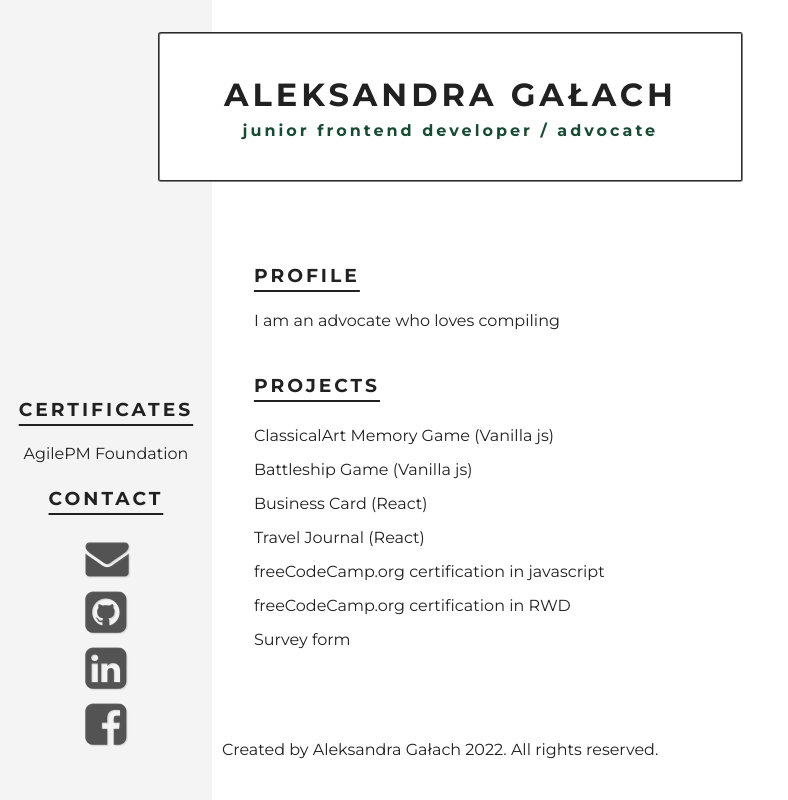
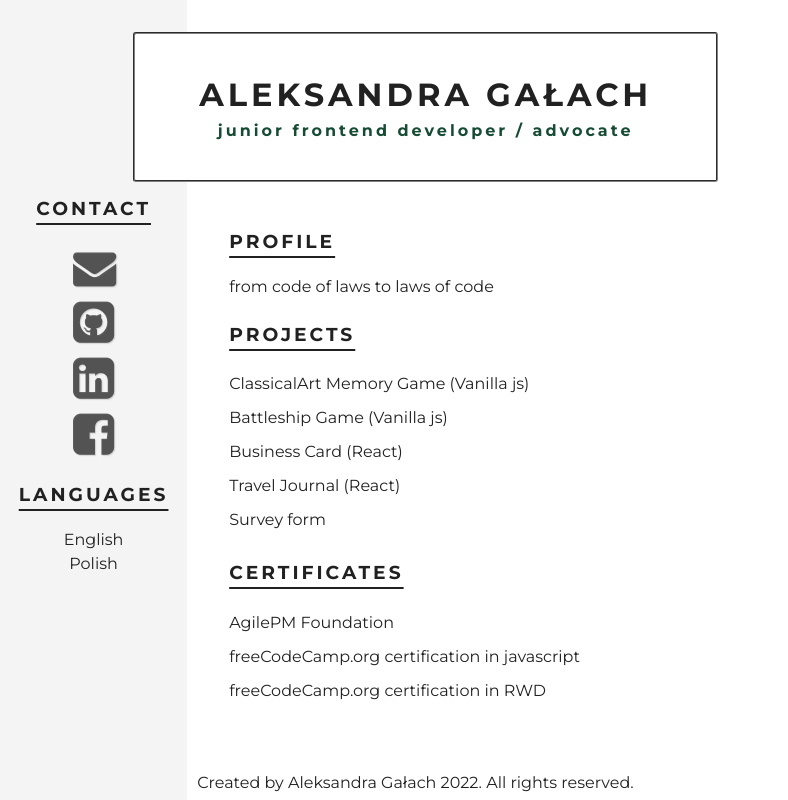
Before and after one commit to Rachelkakoderka/portfolio-cv-style, a React (Create React App) app: page / in a window 1280 px wide. Shown: the whole page, without its empty margins (0-788 px from the left). Built offline with nearby package versions, Linux system fonts and the light colour scheme.

Commit message:
PROJECTS-TILE ELEMENT

```diff
--- a/public/assets/projectsData.js
+++ b/public/assets/projectsData.js
@@ -40,14 +40,14 @@ export default [
 	},
 	{
 		id: 6,
-		show: true,
+		show: false,
 		link: "https://freecodecamp.org/certification/fccd924f8fe-ae7b-4a35-9ac0-e799be6ea970/javascript-algorithms-and-data-structures",
 		title: "freeCodeCamp.org certification in javascript",
 		description: {}
 	},
 	{
 		id: 7,
-		show: true,
+		show: false,
 		link: "https://www.freecodecamp.org/certification/fccd924f8fe-ae7b-4a35-9ac0-e799be6ea970/responsive-web-design",
 		title: "freeCodeCamp.org certification in RWD",
 		description: {}
--- a/src/App.css
+++ b/src/App.css
@@ -102,7 +102,7 @@ a {
     grid-row: 1/-4;
     display:flex;
     flex-direction: column;
-    justify-content: flex-end;
+    justify-content: center;
     align-items: center;
     padding-bottom: 3em;
 }
@@ -110,11 +110,7 @@ a {
   margin: 1em;
 }
 
-.menu-certificates {
-  display: flex;
-  flex-direction: column;
 
-}
 
 .menu--icons {
     display:flex;
@@ -141,7 +137,9 @@ a {
     transform: translateY(-5px);
 }
 
-
+.menu--languages  {
+  text-align: center;
+}
 
 .welcome {
     grid-column: 2/4;
@@ -197,23 +195,69 @@ h3 {
     text-underline-offset: 8px;
     text-decoration-thickness: 2px;
     margin-bottom: 1em;
+    display: block;
 }
 
 .project--link {
     display: block;
+    width: fit-content;
+    padding: 5px 0;
+
+
+}
+
+.project--description {
+
+}
+
+.project--description:hover {
+  /* border: 5px solid white; why is it bouncing so much? */
+  font-weight: 700;
+}
+/* .project--description:hover::before {
+  content: "< ";
+
+}
+.project--description:hover::after {
+  content: " />";
+
+} */
+
+.projects--tile {
+  grid-row: 1/3;
+  grid-column: 2/3;
+
+}
+
+.projects-tile--content {
+  display: grid;
+  grid-template: 3 / 3;
+}
+
+.projects-tile--content p {
+  display: ;
+}
+.project-tile--button {
+  display: block;
+}
+
+.projects-certificates {
+  display: flex;
+  flex-direction: column;
+  width: fit-content;
+
+}
+
+.projects--certificate-link {
+    display: block;
+    width: fit-content;
     padding: 5px 0;
 
 }
 
-.project--link:hover {
-  border: 5px solid white;
+.projects--certificate-link:hover {
+
   font-weight: 700;
-}
-
-
-.projects--tile {
-  grid-row: 1/3;
-  grid-column: 2/3;
 }
 .footer {
   /* Change */
--- a/src/assets/projectsData.js
+++ b/src/assets/projectsData.js
@@ -2,68 +2,83 @@ export default [
 	{
 		id: 1,
 		show: true,
-		link: "https://github.com/Rachelkakoderka/ClassicalArt-Memory-Game",
-		description: "ClassicalArt Memory Game (Vanilla js)"
+		link: "https://konradgalach.link",
+		title: "ClassicalArt Memory Game (Vanilla js)",
+		description: {
+			tech: "Vanilla JS",
+			inspiration: "my own"
+
+		}
 	},
 	{
 		id: 2,
 		show: true,
 		link: "https://github.com/Rachelkakoderka/Battleship-game",
-		description: "Battleship Game (Vanilla js)"
+		title: "Battleship Game (Vanilla js)" ,
+		description: {}
 	},
 	{
 		id: 3,
 		show: true,
 		link: "https://github.com/Rachelkakoderka/Businnes-card",
-		description: "Business Card (React)"
+		title: "Business Card (React)",
+		description: {}
 	},
 	{
 		id: 4,
 		show: false,
 		link: "./battleship-game/battleshipAG.html",
-		description: "ClassicalArt Memory Game (Vanilla js)"
+		title: "ClassicalArt Memory Game (Vanilla js)",
+		description: {}
 	},
 	{
 		id: 5,
 		show: true,
 		link: "https://github.com/Rachelkakoderka/travel-journal",
-		description: "Travel Journal (React)"
+		title: "Travel Journal (React)",
+		description: {}
 	},
 	{
 		id: 6,
-		show: true,
+		show: false,
 		link: "https://freecodecamp.org/certification/fccd924f8fe-ae7b-4a35-9ac0-e799be6ea970/javascript-algorithms-and-data-structures",
-		description: "freeCodeCamp.org certification in javascript"
+		title: "freeCodeCamp.org certification in javascript",
+		description: {}
 	},
 	{
 		id: 7,
-		show: true,
+		show: false,
 		link: "https://www.freecodecamp.org/certification/fccd924f8fe-ae7b-4a35-9ac0-e799be6ea970/responsive-web-design",
-		description: "freeCodeCamp.org certification in RWD"
+		title: "freeCodeCamp.org certification in RWD",
+		description: {}
 	},
 	{
 		id: 8,
 		show: true,
 		link: "https://codepen.io/rachelkakoderka/pen/bGrNqLm",
-		description: "Survey form"
+		title: "Survey form",
+		description: {}
 	},
 	{
 		id: 9,
 		show: false,
 		link: "https://codepen.io/rachelkakoderka/pen/WNOPWPg",
-		description: "Tribute page"
+		title: "Tribute page",
+		description: {}
 	},
     {
 		id: 10,
 		show: false,
 		link: "https://codepen.io/rachelkakoderka/pen/qBXZOaX",
-		description: "Product landing page"
+		title: "Product landing page",
+		description: {}
 	},
     {
 		id: 11,
 		show: false,
 		link: "https://codepen.io/rachelkakoderka/pen/eYEZRXW",
-		description: "Technical documentation page"
+		title: "Technical documentation page",
+		description: {}
 	},
 
 ];
--- a/src/components/Footer.js
+++ b/src/components/Footer.js
@@ -8,6 +8,7 @@ export default function Footer() {
       <p className="footer-text">
         Created by Aleksandra Gałach 2022. All rights reserved.
       </p>
+
     </footer>
 
 
--- a/src/components/Menu.js
+++ b/src/components/Menu.js
@@ -3,16 +3,7 @@ import React from "react";
 export default function Menu() {
   return (
     <nav className="menu">
-      <h3 className="menu--header">CERTIFICATES</h3>
-      <div className="menu-certificates">
-        <a
-          href="https://www.credly.com/badges/a9df6862-1bc6-4984-aced-5d8ed8c64fa0/public_url"
-          target="_blank"
-          className="menu--certificate-link"
-        >
-          AgilePM Foundation
-        </a>
-      </div>
+
 
       <h3 className="menu--header">CONTACT</h3>
       <div className="menu--icons">
@@ -27,14 +18,14 @@ export default function Menu() {
         <a
           href="https://github.com/Rachelkakoderka"
           target="_blank"
-          class="menu--contact-link"
+          className="menu--contact-link"
         >
           <i className="icon-github-squared"></i>
         </a>
 
         <a
           href="https://www.linkedin.com/mwlite/in/aleksandra-ga%C5%82ach-b9617a8a"
-          class="menu--contact-link"
+          className="menu--contact-link"
           target="_blank"
         >
           <i className="icon-linkedin-squared"></i>
@@ -48,6 +39,12 @@ export default function Menu() {
           <i className="icon-facebook-squared"></i>
         </a>
       </div>
+
+      <div className="menu--languages">
+        <h3 className="menu--header">LANGUAGES</h3>
+        <p>English</p>
+        <p>Polish</p>
+      </div>
     </nav>
   );
 }
--- a/src/components/ProjectLink.js
+++ b/src/components/ProjectLink.js
@@ -1,11 +1,25 @@
 import React from "react";
+import ProjectTile from "./ProjectTile";
+
 
 export default function ProjectLink(prop){
+      const { description } = prop
+
+
+
+
+
+      // function showProject() {
+      //   // document.querySelector(".projects--tile") = (<ProjectTile description={description} />)
+      // }
 
         return (
-        <a href={prop.link} target="_blank" className="project--link">
-          <p className="project--description">{prop.description}</p>
-        </a>
+          <div
+          className="project--link"
+          onClick={prop.showProjectFunc}>
+            <p className="project--description">{prop.title}</p>
+          </div>
+
     )
 
 }
--- /dev/null
+++ b/src/components/ProjectTile.js
@@ -0,0 +1,24 @@
+import React from "react";
+
+
+export default function ProjectTile(prop){
+
+    return (
+         <div className="projects-tile--content">
+        <h3> {prop.description}</h3>
+        <p> </p>
+
+        <h4> DESCRIPTION:</h4>
+        <p> {prop.description}</p>
+
+        <h4> LINK:</h4>
+        <p> {prop.description}</p>
+
+        <button
+        className="projects-tile--button"
+        onClick={prop.closeButton}
+        > Close </button>
+        </div>
+    )
+
+}
--- a/src/components/Projects.js
+++ b/src/components/Projects.js
@@ -1,42 +1,82 @@
 import React from "react";
 import ProjectLink from "./ProjectLink";
 import projectsData from "../assets/projectsData";
+import ProjectTile from "./ProjectTile";
 
+export default function Projects() {
+  const [projectTile, setProjectTile] = React.useState("");
 
-export default function Projects(){
+  function showProject(project) {
+    console.log(project.target.innerText);
+    let projectName = project.target.innerText;
+    return setProjectTile(projectName);
+  }
+
   let data = projectsData;
-    const projectsToShow = data.filter(x => x.show===true)
-    .map(elem =>
+
+  const projectsToShow = data
+    .filter((x) => x.show === true)
+    .map((elem) => (
       <ProjectLink
         key={elem.id}
         link={elem.link}
+        title={elem.title}
         description={elem.description}
+        showProjectFunc={showProject}
       />
-        )
-    ;
+    ));
+
 
 
   return (
     <section className="projects">
       <div className="projects--bio">
         <h3>PROFILE</h3>
-                <p>I am an advocate who loves compiling
-                </p>
+        <p>from code of laws to laws of code</p>
       </div>
 
-            <div className="projects--tile"></div>
+
+
+
+      <div className="projects--tile">
+        { projectTile ? <ProjectTile description={projectTile} closeButton={() => setProjectTile("")} /> : ""}
+      </div>
+
+
+
+
 
       <div className="projects--header">
         <h3>PROJECTS</h3>
-                <div className="projects--list">
-                {projectsToShow}
+        <div className="projects--list">{projectsToShow}</div>
       </div>
 
+      <div className="projects--certificates">
+        <h3>CERTIFICATES</h3>
+        <a
+          href="https://www.credly.com/badges/a9df6862-1bc6-4984-aced-5d8ed8c64fa0/public_url"
+          target="_blank"
+          className="projects--certificate-link"
+        >
+          AgilePM Foundation
+        </a>
+
+        <a
+          href="https://freecodecamp.org/certification/fccd924f8fe-ae7b-4a35-9ac0-e799be6ea970/javascript-algorithms-and-data-structures"
+          target="_blank"
+          className="projects--certificate-link"
+        >
+          freeCodeCamp.org certification in javascript
+        </a>
+
+        <a
+          href="https://www.freecodecamp.org/certification/fccd924f8fe-ae7b-4a35-9ac0-e799be6ea970/responsive-web-design"
+          target="_blank"
+          className="projects--certificate-link"
+        >
+          freeCodeCamp.org certification in RWD
+        </a>
       </div>
-
     </section>
-
-
-    )
-
+  );
 }
```
Lines whose indentation alone changed are shown as unchanged.
